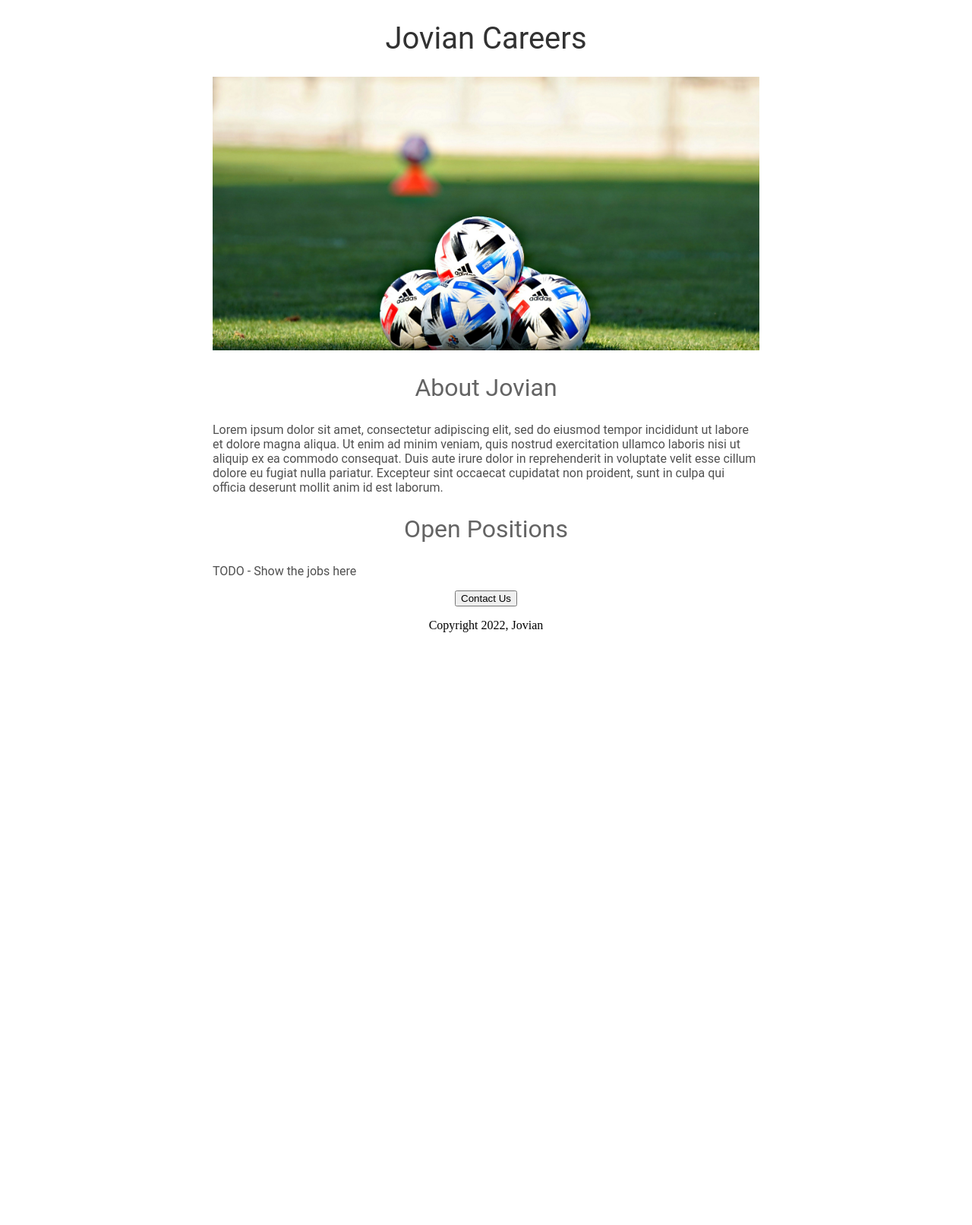
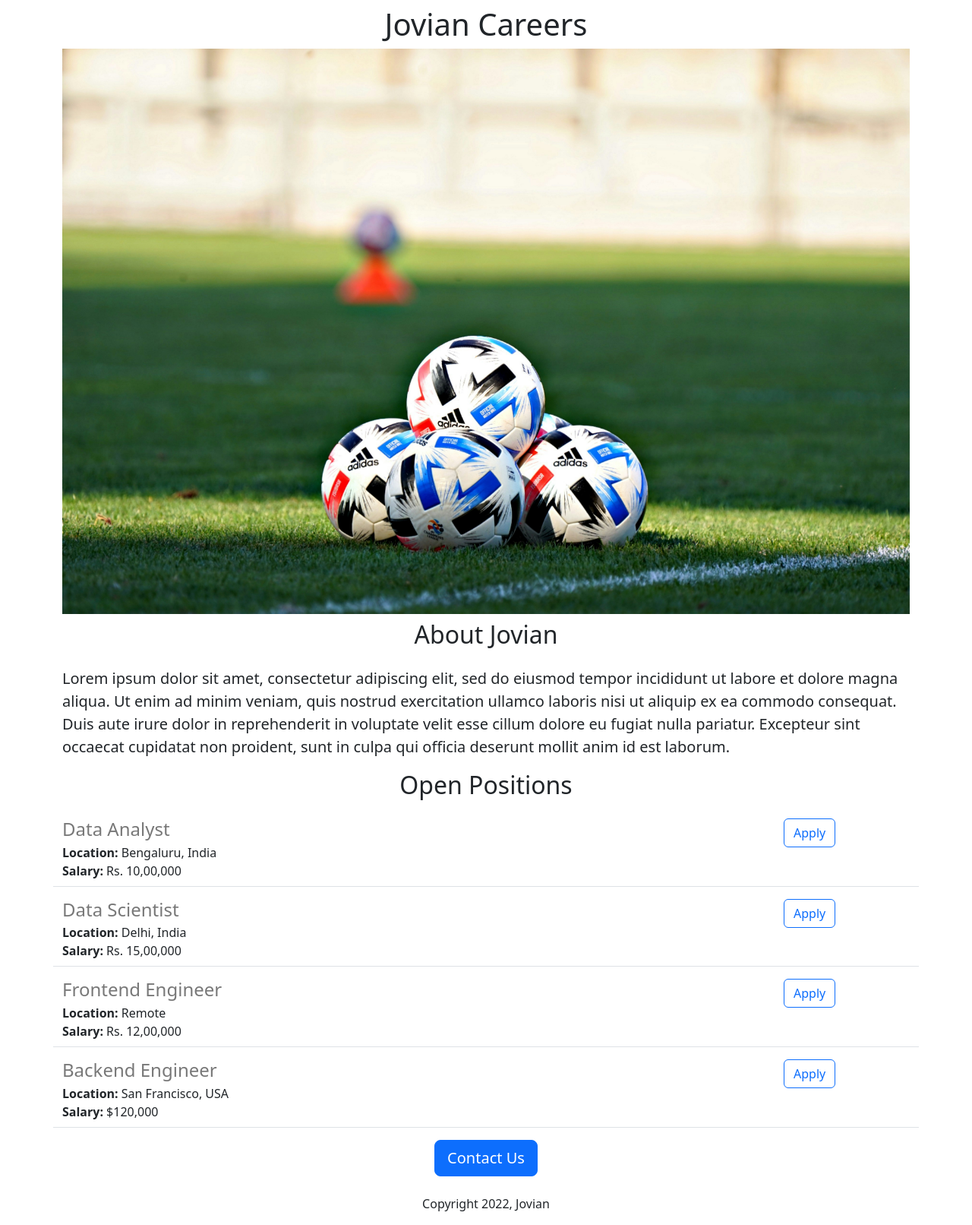
Before and after one commit to Pratik-Gurung/footy-academy-website, a Flask app: page / in a window 1280 px wide. Shown: the whole page at 76% size. Before the commit the page ends 832 px from the top, so only its background shows below. Run offline with Flask 3, Linux system fonts and the light colour scheme.

Commit message:
added dynamic data and API route

```diff
--- a/app.py
+++ b/app.py
@@ -1,10 +1,41 @@
-from flask import Flask, render_template
+from flask import Flask, render_template, jsonify
 
 app = Flask(__name__)
 
+JOBS = [
+  {
+    'id': 1,
+    'title': 'Data Analyst',
+    'location': 'Bengaluru, India',
+    'salary': 'Rs. 10,00,000'
+  },
+  {
+    'id': 2,
+    'title': 'Data Scientist',
+    'location': 'Delhi, India',
+    'salary': 'Rs. 15,00,000'
+  },
+  {
+    'id': 3,
+    'title': 'Frontend Engineer',
+    'location': 'Remote',
+    'salary': 'Rs. 12,00,000'
+  },
+  {
+    'id': 4,
+    'title': 'Backend Engineer',
+    'location': 'San Francisco, USA',
+    'salary': '$120,000'
+  }
+]
+
 @app.route("/")
-def hello_footy():
-  return render_template("home.html")
+def hello_jovian():
+  return render_template("home.html", jobs=JOBS)
+
+@app.route("/api/jobs")
+def list_jobs():
+  return jsonify(JOBS)
 
 if __name__ == "__main__":
   app.run(host='0.0.0.0', debug=True)
--- a/templates/home.html
+++ b/templates/home.html
@@ -2,53 +2,36 @@
 <html>
   <head>
     <title>Jovian Careers</title>
+    <meta charset="utf-8">
+    <meta name="viewport" content="width=device-width, initial-scale=1">
+    <link href="https://cdn.jsdelivr.net/npm/bootstrap@5.3.2/dist/css/bootstrap.min.css" rel="stylesheet" integrity="sha384-T3c6CoIi6uLrA9TneNEoa7RxnatzjcDSCmG1MXxSR1GAsXEV/Dwwykc2MPK8M2HN" crossorigin="anonymous">
+
     <style>
-      h1 {
-        font-size: 40px;
-        font-family: Roboto;
-        font-weight: normal;
-        color: rgb(50, 50, 50);
-        text-align: center;
-      }
-
       #banner {
+        height: 360px;
         width: 100%;
-        height: 360px;
         object-fit: cover;
       }
+    </style>
 
-      h2 {
-        font-family: Roboto;
-        font-size: 32px;
-        color: rgb(100, 100, 100);
-        text-align: center;
-        font-weight: normal;
-      }
-
-      .bodytext {
-        font-family: Roboto;
-        color: rgb(80, 80, 80);
-      }
-
-      #container {
-        max-width: 720px;
-        margin: 0 auto 0 auto;
-      }
-    </style>
   </head>
   <body>
-    <div id="container">
-      <h1>Jovian Careers</h1>
-      <img id="banner" src="https://9cd21469-0ec1-48b9-8e06-ff937d901e66-00-27okb21mlsr0f.spock.replit.dev/static/footballtraining.jpg" height="320">
-      <h2>About Jovian</h2>
-      <p class="bodytext">
+    <div class="container">
+      <h1 class="text-center mt-2 mb-2" >Jovian Careers</h1>
+      <img class="img-fluid" src="https://9cd21469-0ec1-48b9-8e06-ff937d901e66-00-27okb21mlsr0f.spock.replit.dev/static/footballtraining.jpg" height="320">
+      <h2 class="text-center mt-2 mb-4">About Jovian</h2>
+      <p class="lead">
         Lorem ipsum dolor sit amet, consectetur adipiscing elit, sed do eiusmod tempor incididunt ut labore et dolore magna aliqua. Ut enim ad minim veniam, quis nostrud exercitation ullamco laboris nisi ut aliquip ex ea commodo consequat. Duis aute irure dolor in reprehenderit in voluptate velit esse cillum dolore eu fugiat nulla pariatur. Excepteur sint occaecat cupidatat non proident, sunt in culpa qui officia deserunt mollit anim id est laborum.
       </p>
-      <h2>Open Positions</h2>
-      <p class="bodytext">TODO - Show the jobs here</p>
-      <div style="text-align:center;">
-        <button>Contact Us</button>
-        <p>Copyright 2022, Jovian</p>
+      <h2 class="text-center mt-2 mb-4">Open Positions</h2>
+      <div>
+        {% for job in jobs %}
+          {% include 'jobitem.html' %}
+        {% endfor %}
+      </div>
+      <div class="text-center">
+        <button class="btn btn-primary btn-lg">Contact Us</button>
+        <p class="mt-4">Copyright 2022, Jovian</p>
       </div>
     </div>
   </body>
--- /dev/null
+++ b/templates/jobitem.html
@@ -0,0 +1,18 @@
+<div class="border-bottom row" style="margin-bottom:16px; padding-bottom: 8px">
+  <div class="col-10">
+    <h4 style="color: rgb(120, 120, 120); margin-bottom: 4px;">
+      {{ job['title'] }}
+    </h4>
+    <div>
+      <b>Location:</b> {{ job['location'] }}
+    </div>
+    {% if 'salary' in job %}
+    <div>
+      <b>Salary:</b> {{ job['salary'] }}
+    </div>
+    {% endif %}
+  </div>
+  <div class="col-2">
+    <button type="button" class="btn btn-outline-primary">Apply</button>
+  </div>
+</div>
```
